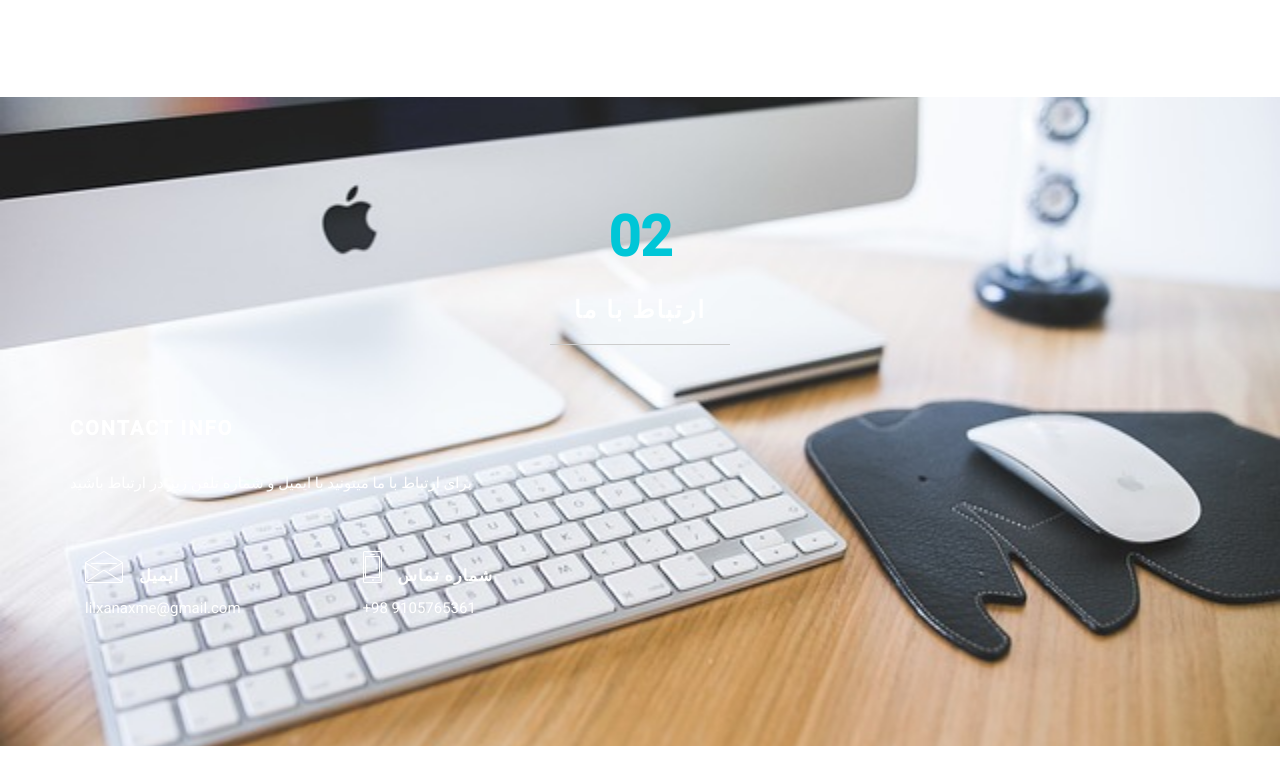
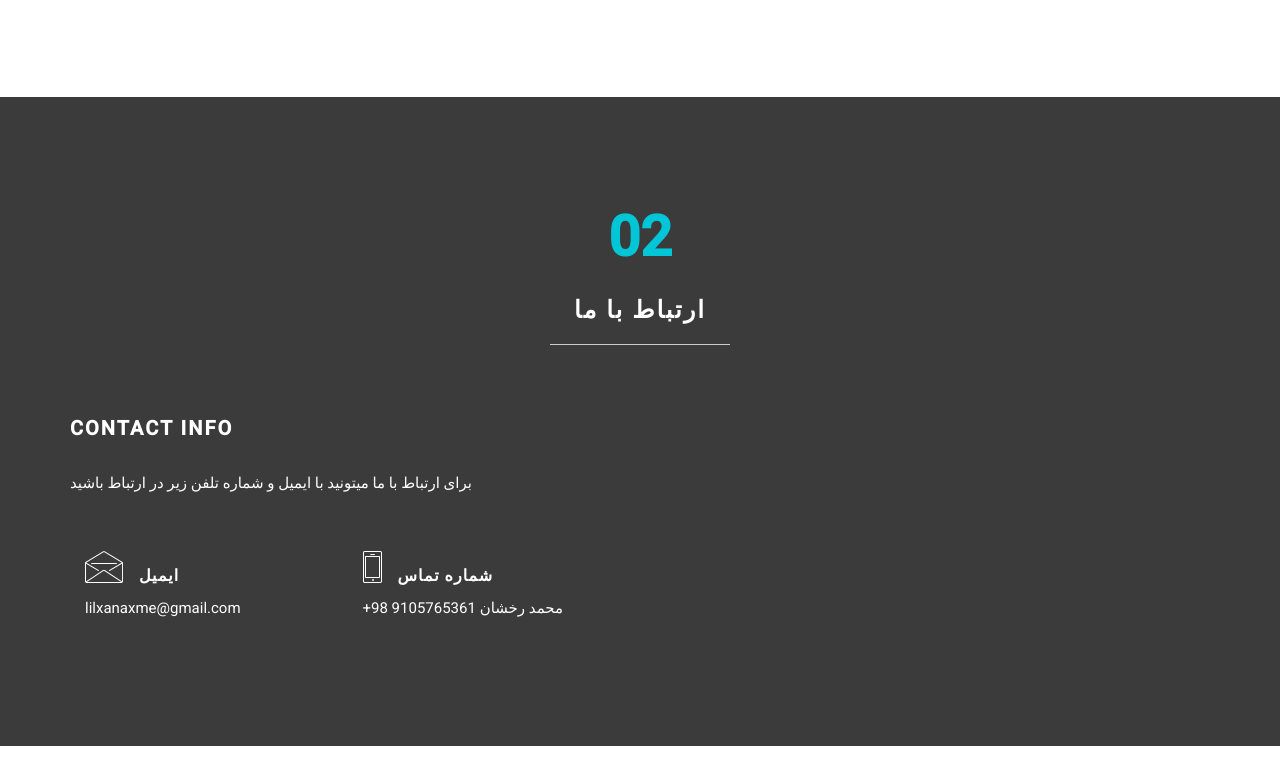
Before and after one commit to lilxanaxl/lilxanaxl.github.io, a plain HTML site: page index.html in a window 1280 px wide. Shown: the part 1368-2140 px from the top of the page. Drawn offline with Linux system fonts and the light colour scheme.

Commit message:
lilxanax

```diff
--- a/css/style.css
+++ b/css/style.css
@@ -334,7 +334,7 @@ work section
 contact section
 ========================================================================== */
 #contact {
-  background: #3B3B3B  url(/images/portfolio-img5.jpg) no-repeat center center;
+  background: #3B3B3B  url() no-repeat center center;
 
   background-size: cover;
   color: #ffffff;
--- a/index.html
+++ b/index.html
@@ -128,7 +128,7 @@
 				</div>
 				<div class="col-md-6 col-sm-4">
 					<h3><i class="icon-phone medium-icon wow bounceIn" data-wow-delay="0.6s"></i> شماره تماس</h3>
-					<p>+98 9105765361 </p>
+					<p>+98 9105765361 محمد رخشان</p>
 				</div>
 			</div>
 
```
